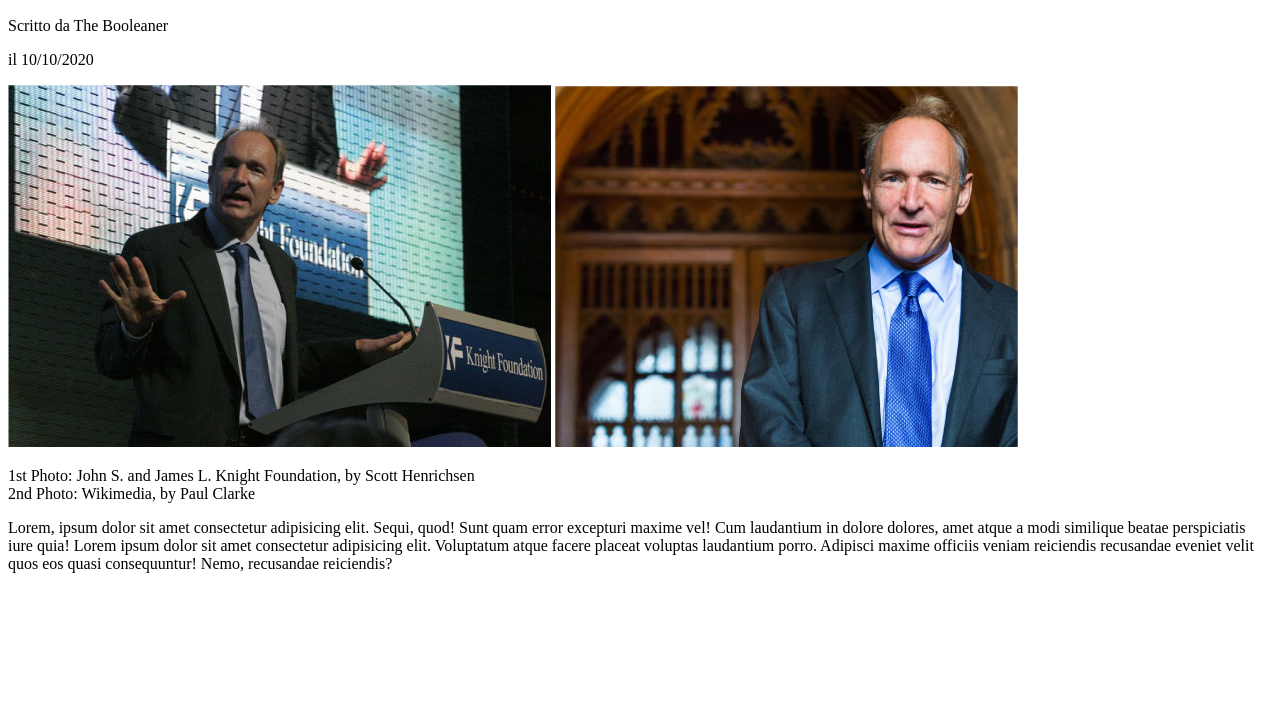
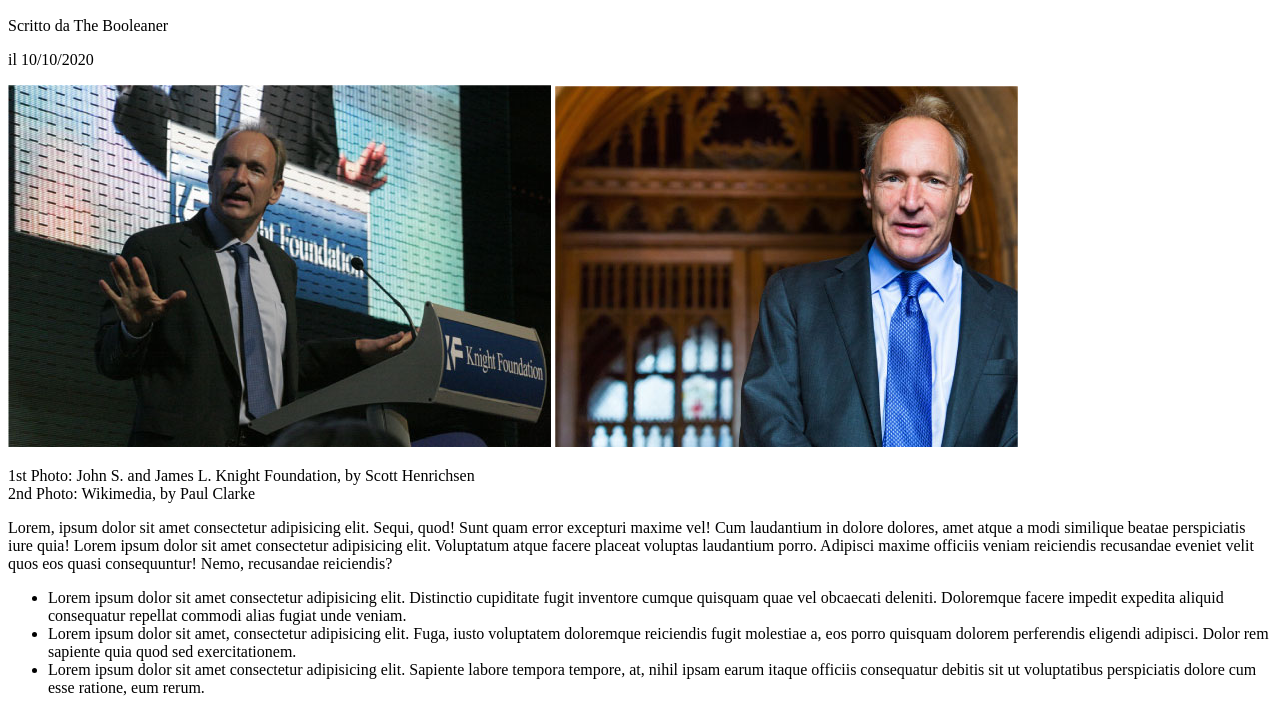
Before and after one commit to Francesco-Valentino/html-css-booleaner, a plain HTML site: page index.html in a window 1280 px wide. Shown: the part 383-1096 px from the top of the page. Before the commit the page ends 972 px from the top, so only its background shows below. Drawn offline with Linux system fonts and the light colour scheme.

Commit message:
added unordered list in main in index.html

```diff
--- a/index.html
+++ b/index.html
@@ -43,7 +43,21 @@
                     Lorem, ipsum dolor sit amet consectetur adipisicing elit. Sequi, quod! Sunt quam error excepturi maxime vel! Cum laudantium in dolore dolores, amet atque <span>a modi similique beatae perspiciatis iure quia!</span> Lorem ipsum dolor sit amet consectetur adipisicing elit. Voluptatum atque facere placeat voluptas laudantium porro. Adipisci maxime officiis veniam reiciendis recusandae eveniet velit quos eos quasi consequuntur! Nemo, recusandae reiciendis?
                 </p>
             </section>
-            <section></section>
+
+            <section>
+                <ul>
+                    <li>
+                        Lorem ipsum dolor sit amet consectetur adipisicing elit. Distinctio cupiditate fugit inventore cumque quisquam quae vel obcaecati deleniti. Doloremque facere impedit expedita aliquid consequatur repellat commodi alias fugiat unde veniam.
+                    </li>
+
+                    <li>Lorem ipsum dolor sit amet, consectetur adipisicing elit. Fuga, iusto voluptatem doloremque reiciendis fugit molestiae a, eos porro quisquam dolorem perferendis eligendi adipisci. Dolor rem sapiente quia quod sed exercitationem.</li>
+
+                    <li>
+                        Lorem ipsum dolor sit amet consectetur adipisicing elit. Sapiente labore tempora tempore, at, nihil ipsam earum itaque officiis consequatur debitis sit ut voluptatibus perspiciatis dolore cum esse ratione, eum rerum.
+                    </li>
+                </ul>
+            </section>
+
             <section></section>
             <section></section>
         </main>
```
